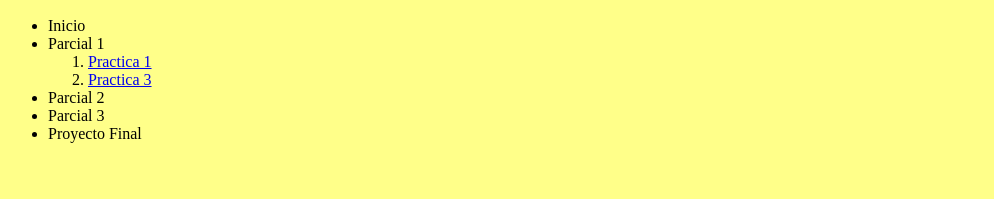
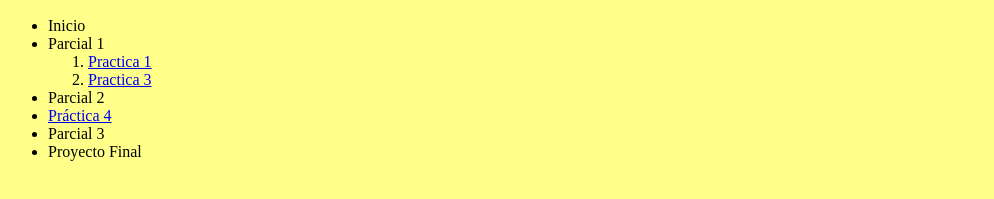
Before and after one commit to MannyOliva/portafolioweb, a plain HTML site: page index.html in a window 1280 px wide. Shown: the part 285-484 px from the top of the page, without its empty margins (0-994 px from the left). Drawn offline with Linux system fonts and the light colour scheme.

Commit message:
Update index.html

```diff
--- a/index.html
+++ b/index.html
@@ -26,6 +26,7 @@
 			</li>
 		</ol>
 		<li>Parcial 2</li>
+			<li><a href="Barra Navegacion Fija.html" target=_blank>Práctica 4</a></li>
 		<li>Parcial 3</li>
 		<li>Proyecto Final</li>
 	</ul>
```
